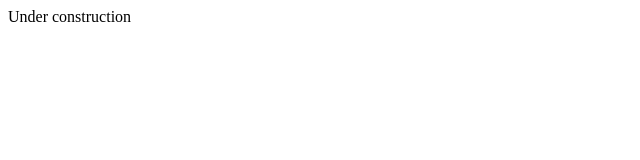
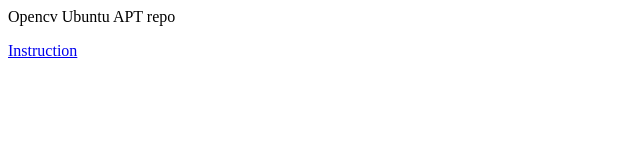
Before and after one commit to jrandiny/opencv_ubuntu, a plain HTML site: page index.html in a window 1280 px wide. Shown: the whole page, without its empty margins (0-640 px from the left). Drawn offline with Linux system fonts and the light colour scheme.

Commit message:
Add github url to index

```diff
--- a/index.html
+++ b/index.html
@@ -3,6 +3,7 @@
     <title>APT repo</title>
 </head>
 <body>
-    <p>Under construction</p>
+    <p>Opencv Ubuntu APT repo</p>
+    <a href="https://github.com/jrandiny/opencv_ubuntu">Instruction</a>
 </body>
 </html>
```
